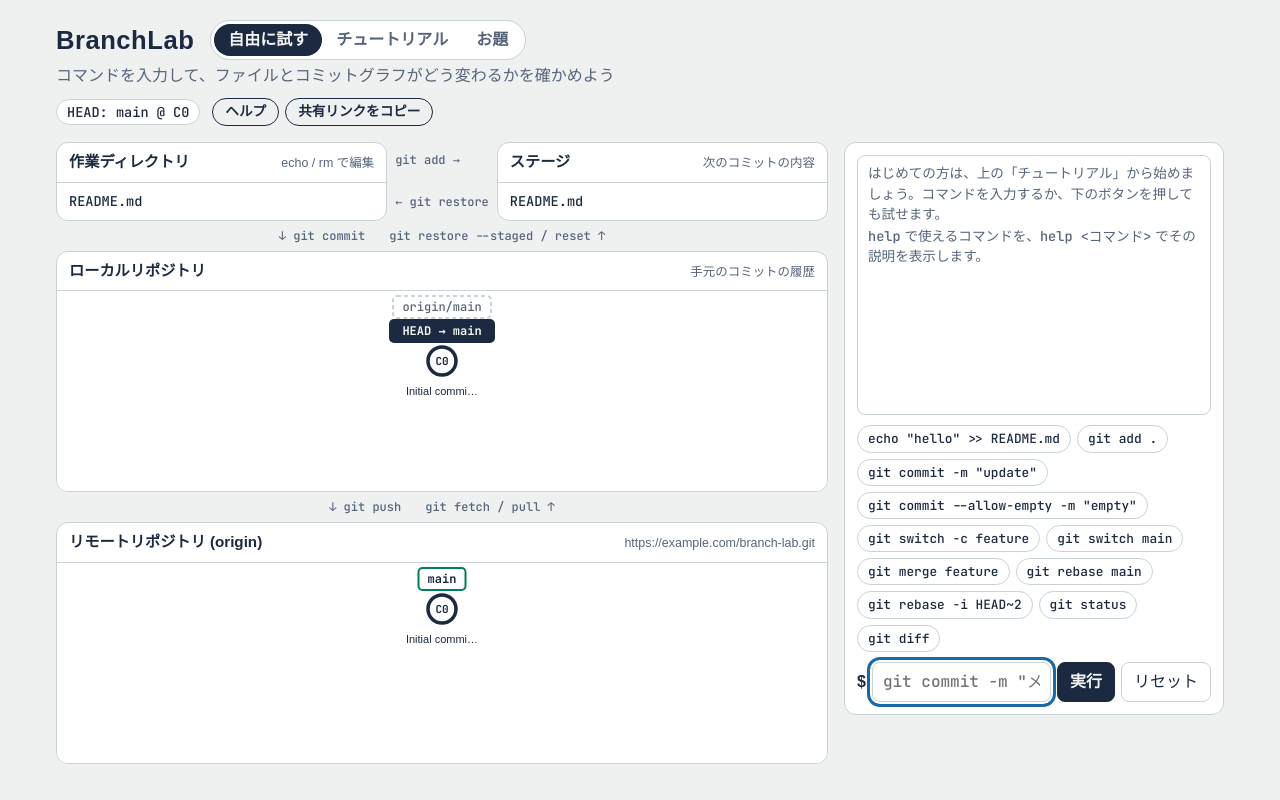
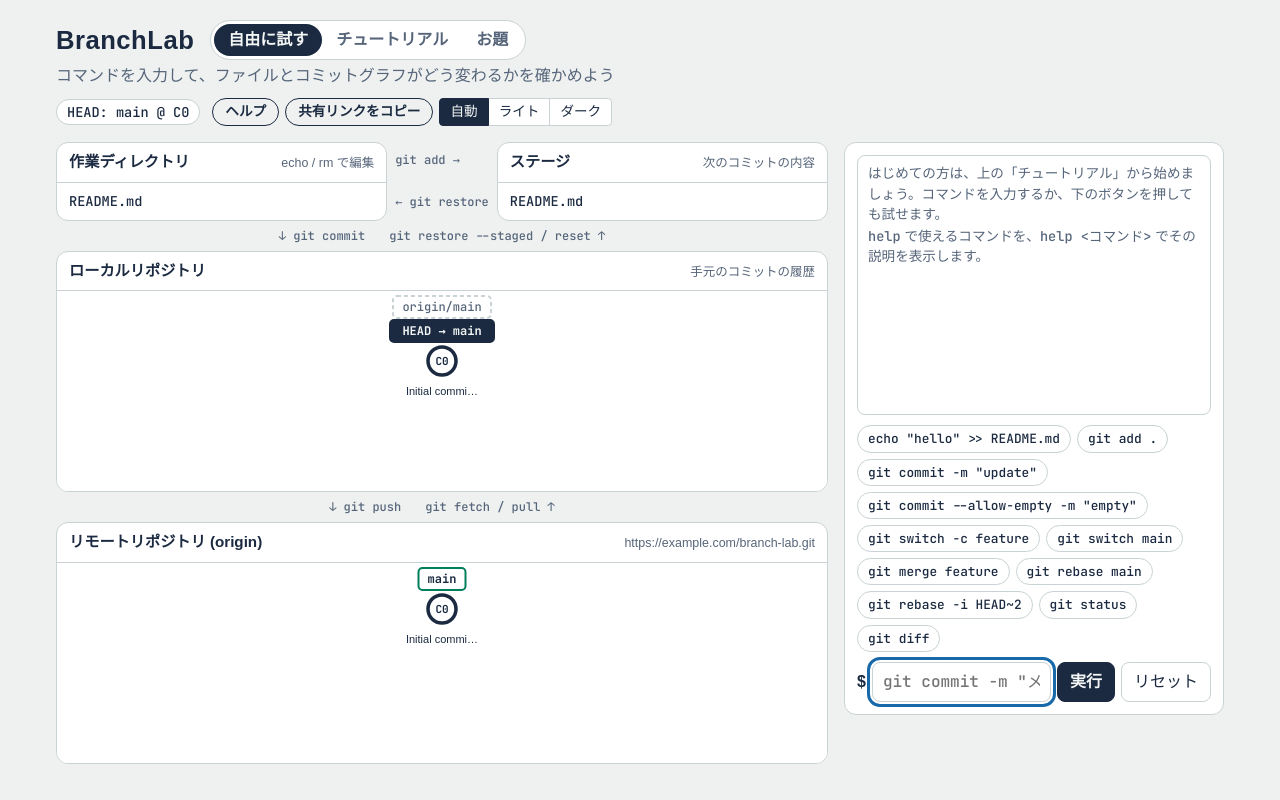
Before and after one commit to 0kimuchi0/branch-lab, a React (Vite) app: page / in a window 1280 px wide. Built offline with nearby package versions, Linux system fonts and the light colour scheme; a web font is replaced by a local one.

Commit message:
ライト / ダークを選べるテーマの切り替えを追加
Co-Authored-By: Claude Opus 5.5 <noreply@anthropic.com>
Claude-Session: https://claude.ai/code/session_01LzWPZE4kqWg63eXiB7tjmC

```diff
--- a/index.html
+++ b/index.html
@@ -11,6 +11,13 @@
       href="https://fonts.googleapis.com/css2?family=BIZ+UDPGothic:wght@400;700&family=JetBrains+Mono:wght@500;700&display=swap"
     />
     <title>BranchLab - Git の動きを見て学ぶ</title>
+    <script>
+      // 保存したテーマを描画の前に反映して、読み込みの瞬間に別のテーマが見えないようにする (src/theme/theme.ts と同じキー)
+      try {
+        var t = localStorage.getItem('branch-lab:theme');
+        if (t === 'light' || t === 'dark') document.documentElement.setAttribute('data-theme', t);
+      } catch (e) {}
+    </script>
   </head>
   <body>
     <div id="root"></div>
--- a/src/App.css
+++ b/src/App.css
@@ -86,6 +86,50 @@
   font-size: 0.85rem;
   font-weight: 600;
   cursor: pointer;
+}
+
+.theme-toggle {
+  display: inline-flex;
+}
+
+.theme-toggle button {
+  padding: 3px 10px;
+  border: 1px solid var(--border);
+  background: var(--surface);
+  color: var(--text);
+  font-family: var(--font-ui);
+  font-size: 0.85rem;
+  cursor: pointer;
+}
+
+/* 隣り合うボタンの枠を重ねて、1 本の線に見せる */
+.theme-toggle button + button {
+  margin-left: -1px;
+}
+
+.theme-toggle button:first-child {
+  border-radius: 4px 0 0 4px;
+}
+
+.theme-toggle button:last-child {
+  border-radius: 0 4px 4px 0;
+}
+
+.theme-toggle button:hover {
+  background: color-mix(in srgb, var(--accent) 10%, var(--surface));
+}
+
+.theme-toggle button[aria-pressed='true'] {
+  position: relative;
+  border-color: var(--accent);
+  background: var(--accent);
+  color: var(--accent-text);
+}
+
+/* フォーカスの枠が隣のボタンの下に隠れないようにする */
+.theme-toggle button:focus-visible {
+  position: relative;
+  z-index: 1;
 }
 
 .share-url {
--- a/src/App.tsx
+++ b/src/App.tsx
@@ -4,6 +4,7 @@ import { EditorPanel } from './components/EditorPanel'
 import { HelpDialog } from './components/HelpDialog'
 import { PromptPanel } from './components/PromptPanel'
 import { PuzzlePanel } from './components/PuzzlePanel'
+import { ThemeToggle } from './components/ThemeToggle'
 import { TutorialPanel } from './components/TutorialPanel'
 import { ShareButton } from './components/ShareButton'
 import { Terminal, type LogEntry } from './components/Terminal'
@@ -288,6 +289,7 @@ export default function App() {
               ヘルプ
             </button>
             <ShareButton getUrl={() => shareUrl(hash || encodeShare(shared))} />
+            <ThemeToggle />
           </span>
         </div>
         {shareNotice && (
--- /dev/null
+++ b/src/components/ThemeToggle.tsx
@@ -0,0 +1,30 @@
+import { useState } from 'react'
+import { THEMES, applyTheme, loadTheme, saveTheme, type Theme } from '../theme/theme'
+
+const LABELS: Readonly<Record<Theme, string>> = {
+  auto: '自動',
+  light: 'ライト',
+  dark: 'ダーク',
+}
+
+/** ヘッダーのテーマの切り替え (自動 / ライト / ダーク)。選んだテーマは保存し、次に開いたときも使う。 */
+export function ThemeToggle() {
+  // index.html のスクリプトが描画前に同じ値を反映しているので、ボタンの選択と見た目はずれない
+  const [theme, setTheme] = useState<Theme>(loadTheme)
+
+  const select = (next: Theme) => {
+    setTheme(next)
+    applyTheme(next, document.documentElement)
+    saveTheme(next)
+  }
+
+  return (
+    <div className="theme-toggle" role="group" aria-label="テーマ">
+      {THEMES.map((item) => (
+        <button key={item} type="button" aria-pressed={theme === item} onClick={() => select(item)}>
+          {LABELS[item]}
+        </button>
+      ))}
+    </div>
+  )
+}
--- a/src/index.css
+++ b/src/index.css
@@ -27,8 +27,14 @@
   line-height: 1.5;
 }
 
+/*
+ * ダークの配色。CSS だけでは「OS がダーク」と「ダークを明示」を 1 つのセレクタにまとめられないので、
+ * 同じ値を 2 か所に書いている。変数を足したり値を変えたりしたら、両方を同じにすること。
+ */
+
+/* 自動: OS がダークで、ライトが明示されていないときだけダーク */
 @media (prefers-color-scheme: dark) {
-  :root {
+  :root:not([data-theme='light']) {
     --bg: #101820;
     --surface: #17222d;
     --border: #2b3a49;
@@ -46,7 +52,37 @@
     --lane-3: #b58ce0;
     --lane-4: #ff6b7b;
     --lane-5: #5cc3d6;
+
+    color-scheme: dark;
   }
+}
+
+/* ダークを明示 */
+:root[data-theme='dark'] {
+  --bg: #101820;
+  --surface: #17222d;
+  --border: #2b3a49;
+  --text: #e6ecef;
+  --text-muted: #97a6b5;
+  --accent: #e6ecef;
+  --accent-text: #101820;
+  --focus: #4da3e8;
+  --error: #ff8a96;
+  --graph-bg: #17222d;
+
+  --lane-0: #2cc79a;
+  --lane-1: #ff9a2e;
+  --lane-2: #4da3e8;
+  --lane-3: #b58ce0;
+  --lane-4: #ff6b7b;
+  --lane-5: #5cc3d6;
+
+  color-scheme: dark;
+}
+
+/* ライトを明示 (値は :root の素の定義を使う) */
+:root[data-theme='light'] {
+  color-scheme: light;
 }
 
 * {
--- /dev/null
+++ b/src/theme/theme.ts
@@ -0,0 +1,44 @@
+/**
+ * 画面のテーマ (自動 / ライト / ダーク)。React と DOM には依存させず、要素と保存先は外から渡す。
+ * テーマは見る人の好みなので、URL 共有には含めない。
+ */
+
+export type Theme = 'auto' | 'light' | 'dark'
+
+export const THEMES: readonly Theme[] = ['auto', 'light', 'dark']
+
+export const THEME_KEY = 'branch-lab:theme'
+
+/** 保存されていた値をテーマにする。想定外の値や null は自動。 */
+export function parseTheme(value: string | null): Theme {
+  return value === 'light' || value === 'dark' || value === 'auto' ? value : 'auto'
+}
+
+export interface ThemeRoot {
+  setAttribute(name: string, value: string): void
+  removeAttribute(name: string): void
+}
+
+/** ルート要素の data-theme 属性を設定する。自動なら属性を外し、OS の設定 (prefers-color-scheme) に従わせる。 */
+export function applyTheme(theme: Theme, root: ThemeRoot): void {
+  if (theme === 'auto') root.removeAttribute('data-theme')
+  else root.setAttribute('data-theme', theme)
+}
+
+/** 保存したテーマを読む。localStorage が使えない環境 (プライベートブラウズなど) では自動。 */
+export function loadTheme(): Theme {
+  try {
+    return parseTheme(localStorage.getItem(THEME_KEY))
+  } catch {
+    return 'auto'
+  }
+}
+
+/** テーマを保存する。保存できない環境では、その場限りにする。 */
+export function saveTheme(theme: Theme): void {
+  try {
+    localStorage.setItem(THEME_KEY, theme)
+  } catch {
+    // 保存できなくても、今の画面のテーマは変わっているので何もしない
+  }
+}
```
Also changed, not shown: 2 other files (tests, documents, lock files or other folders).
